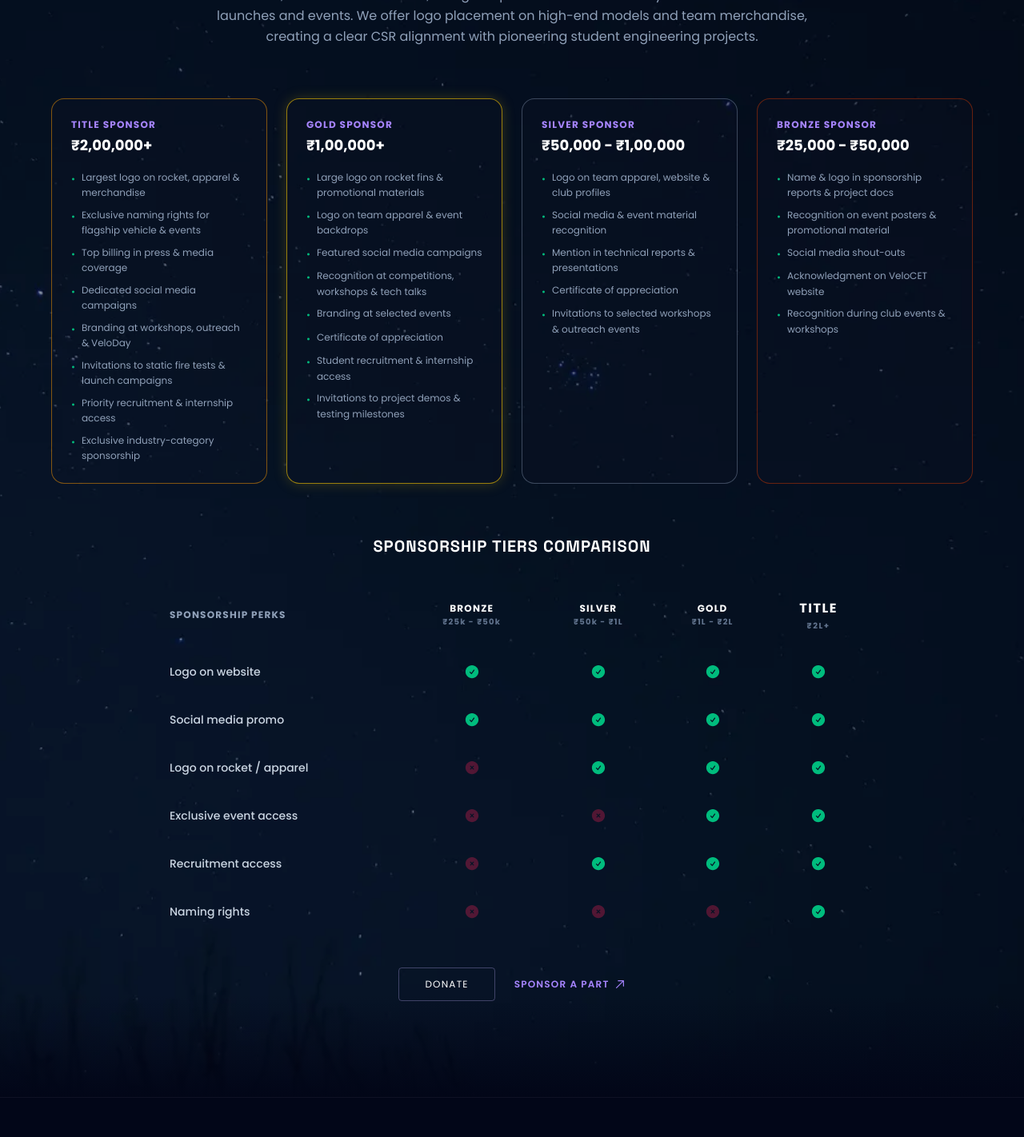
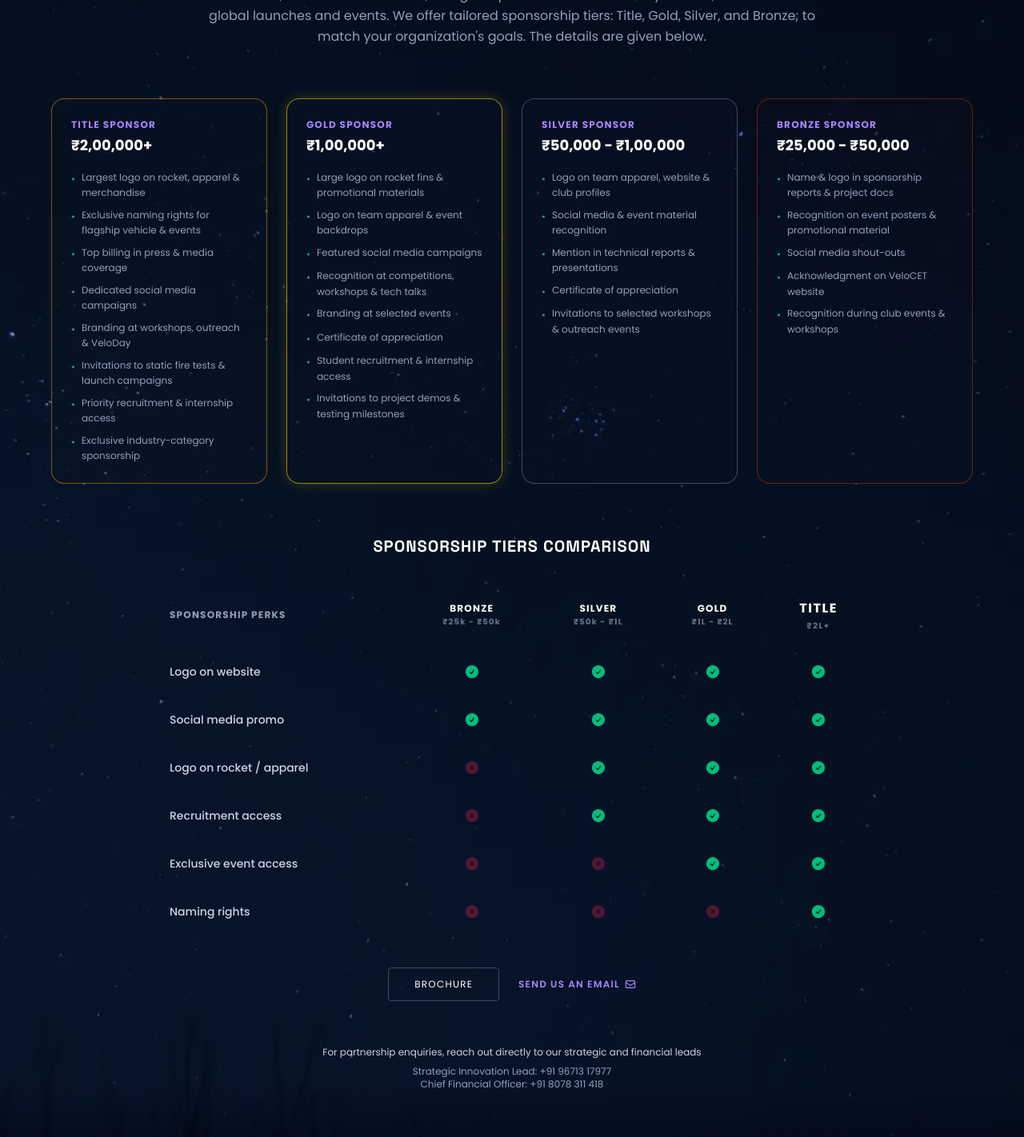
Before and after one commit to Velo-CET/veloweb, a Next.js app in the folder frontend/: page /sponsorship in a window 1280 px wide. Shown: the part 500-1922 px from the top of the page at 80% size. Built offline with nearby package versions, Linux system fonts and the light colour scheme.

Commit message:
improved sponsorship page

```diff
--- a/frontend/src/app/sponsorship/page.tsx
+++ b/frontend/src/app/sponsorship/page.tsx
@@ -1,4 +1,3 @@
-import Link from "next/link";
 import Image from "next/image";
 import { Space_Grotesk } from "next/font/google";
 
@@ -22,8 +21,8 @@ const comparisonFeatures = [
   { name: "Logo on website", bronze: true, silver: true, gold: true, title: true },
   { name: "Social media promo", bronze: true, silver: true, gold: true, title: true },
   { name: "Logo on rocket / apparel", bronze: false, silver: true, gold: true, title: true },
+  { name: "Recruitment access", bronze: false, silver: true, gold: true, title: true },
   { name: "Exclusive event access", bronze: false, silver: false, gold: true, title: true },
-  { name: "Recruitment access", bronze: false, silver: true, gold: true, title: true },
   { name: "Naming rights", bronze: false, silver: false, gold: false, title: true },
 ];
 
@@ -32,6 +31,7 @@ const corporateTiers = [
     name: "Title Sponsor",
     price: "₹2,00,000+",
     borderClass: "border-amber-500/50",
+    shimmerColor: "rgba(245, 158, 11, 0.08)",
     benefits: [
       "Largest logo on rocket, apparel & merchandise",
       "Exclusive naming rights for flagship vehicle & events",
@@ -48,6 +48,7 @@ const corporateTiers = [
     price: "₹1,00,000+",
     borderClass: "border-yellow-400/60",
     glow: true,
+    shimmerColor: "rgba(250, 204, 21, 0.08)",
     benefits: [
       "Large logo on rocket fins & promotional materials",
       "Logo on team apparel & event backdrops",
@@ -63,6 +64,7 @@ const corporateTiers = [
     name: "Silver Sponsor",
     price: "₹50,000 - ₹1,00,000",
     borderClass: "border-slate-400/40",
+    shimmerColor: "rgba(148, 163, 184, 0.08)",
     benefits: [
       "Logo on team apparel, website & club profiles",
       "Social media & event material recognition",
@@ -75,6 +77,7 @@ const corporateTiers = [
     name: "Bronze Sponsor",
     price: "₹25,000 - ₹50,000",
     borderClass: "border-orange-700/50",
+    shimmerColor: "rgba(194, 65, 12, 0.08)",
     benefits: [
       "Name & logo in sponsorship reports & project docs",
       "Recognition on event posters & promotional material",
@@ -164,10 +167,10 @@ export default function SponsorshipPage() {
 
             </div>
             <p className="text-slate-400 leading-relaxed text-sm sm:text-base">
-              Partnering with VeloCET provides your organization with unique branding exposure, CSR alignment, and direct recruitment access to top-tier STEM engineering students.
+              Partnering with VeloCITY provides your organization with unique branding exposure, strategic CSR alignment, and direct recruitment access to top-tier STEM engineering students.
             </p>
             <p className="text-slate-400 leading-relaxed text-sm sm:text-base">
-              Through this collaboration, partners receive direct access to top aerospace, structures, software, and electronics talent, alongside prominent brand visibility at local and national launches and events. We offer logo placement on high-end models and team merchandise, creating a clear CSR alignment with pioneering student engineering projects.
+              Through this collaboration, partners receive direct access to top aerospace, structures, software, and electronics talent, alongside prominent brand visibility at local, national and global launches and events. We offer tailored sponsorship tiers: Title, Gold, Silver, and Bronze; to match your organization's goals. The details are given below.
             </p>
           </div>
 
@@ -176,9 +179,15 @@ export default function SponsorshipPage() {
             {corporateTiers.map((tier) => (
               <div
                 key={tier.name}
-                className={`bg-slate-900/20 border ${tier.borderClass} hover:border-violet-500/30 rounded-2xl p-6 flex flex-col hover:scale-[1.02] transition-all duration-300 group`}
+                className={`bg-slate-900/20 border ${tier.borderClass} rounded-2xl p-6 flex flex-col hover:scale-[1.02] transition-all duration-300 group overflow-hidden relative`}
                 style={tier.glow ? { boxShadow: "0 0 18px -2px rgba(250, 204, 21, 0.25)" } : undefined}
               >
+                <div
+                  className="absolute inset-0 pointer-events-none -translate-x-full group-hover:translate-x-full transition-none group-hover:transition-all duration-700 ease-in-out"
+                  style={{
+                    background: `linear-gradient(105deg, transparent 30%, ${tier.shimmerColor} 45%, transparent 60%)`,
+                  }}
+                />
                 <div className="text-xs font-bold text-violet-400 uppercase tracking-widest mb-1">{tier.name}</div>
                 <div className="text-lg font-extrabold text-white mb-4">{tier.price}</div>
                 <ul className="space-y-2 flex-1">
@@ -241,27 +250,30 @@ export default function SponsorshipPage() {
               </table>
             </div>
 
-            <div className="flex items-center gap-6 justify-center mt-10 relative">
-              <div className="relative group/btn inline-block">
-                <button className="inline-block border border-violet-300/30 px-8 py-3 text-xs uppercase tracking-widest text-white hover:border-white hover:scale-115 transition-all duration-200 rounded-sm">
-                  DONATE
+            <div className="flex flex-col items-center gap-6 mt-10">
+              <div className="flex items-center gap-6">
+                <button className="inline-block border border-violet-300/30 px-8 py-3 text-xs uppercase tracking-widest text-white hover:border-white hover:scale-105 transition-all duration-200 rounded-sm">
+                  Brochure
                 </button>
-                <div className="absolute top-full left-1/2 -translate-x-1/2 mt-3 md:top-1/2 md:-translate-y-1/2 md:left-full md:translate-x-0 md:ml-4 w-64 p-3 bg-slate-900 border border-slate-800 text-[11px] text-slate-300 rounded-lg opacity-0 pointer-events-none group-hover/btn:opacity-100 transition-opacity duration-300 shadow-xl z-30 text-center md:text-left leading-relaxed">
-                  <div className="absolute bottom-full left-1/2 -translate-x-1/2 border-8 border-transparent border-b-slate-900 md:hidden" />
-                  <div className="absolute right-full top-1/2 -translate-y-1/2 border-8 border-transparent border-r-slate-900 hidden md:block" />
-                  Tiers will be auto applied and we will contact you for the proceedings
+
+                <a
+                  href="mailto:velocet@cet.ac.in"
+                  className="inline-flex items-center gap-1.5 text-xs font-semibold uppercase tracking-widest text-violet-400 hover:text-white hover:scale-105 transition-all duration-200"
+                >
+                  Send Us an Email
+                  <svg xmlns="http://www.w3.org/2000/svg" fill="none" viewBox="0 0 24 24" strokeWidth={2} stroke="currentColor" className="w-3.5 h-3.5">
+                    <path strokeLinecap="round" strokeLinejoin="round" d="M21.75 6.75v10.5a2.25 2.25 0 01-2.25 2.25h-15a2.25 2.25 0 01-2.25-2.25V6.75m19.5 0A2.25 2.25 0 0019.5 4.5h-15a2.25 2.25 0 00-2.25 2.25m19.5 0v.243a2.25 2.25 0 01-1.07 1.916l-7.5 4.615a2.25 2.25 0 01-2.36 0L3.32 8.91a2.25 2.25 0 01-1.07-1.916V6.75" />
+                  </svg>
+                </a>
+              </div>
+              <div className="text-xs text-center mt-8">
+                <p className="text-slate-300 mb-2">For partnership enquiries, reach out directly to our strategic and financial leads</p>
+                <div className="space-y-0.5">
+                  <a href="tel:+919671317977" className="text-slate-400 hover:text-white transition-colors">Strategic Innovation Lead: +91 96713 17977</a>
+                  <br />
+                  <a href="tel:+918078311418" className="text-slate-400 hover:text-white transition-colors">Chief Financial Officer: +91 8078 311 418</a>
                 </div>
               </div>
-
-              <Link
-                href="/project"
-                className="inline-flex items-center gap-1.5 text-xs font-semibold uppercase tracking-widest text-violet-400 hover:text-white hover:scale-105 transition-all duration-200"
-              >
-                Sponsor a Part
-                <svg xmlns="http://www.w3.org/2000/svg" fill="none" viewBox="0 0 24 24" strokeWidth={2} stroke="currentColor" className="w-3.5 h-3.5">
-                  <path strokeLinecap="round" strokeLinejoin="round" d="M4.5 19.5l15-15m0 0H8.25m11.25 0v11.25" />
-                </svg>
-              </Link>
             </div>
           </div>
         </div>
```
